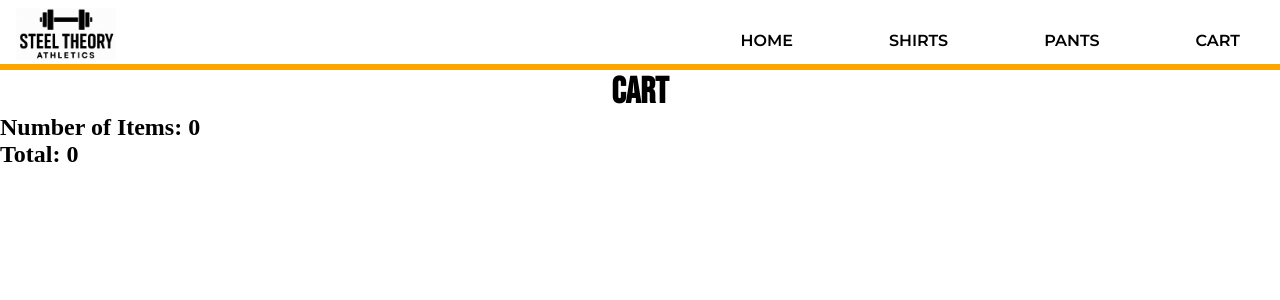
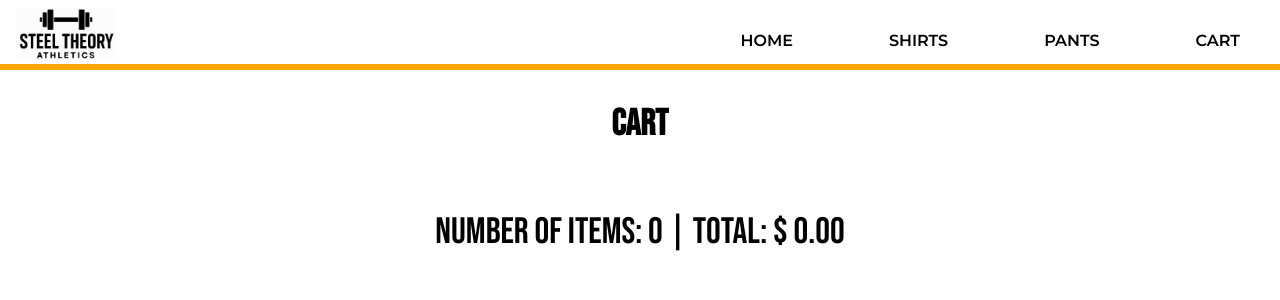
Before and after one commit to jehuzepedasilva2/shopping-app, a React (Vite) app: page /cart in a window 1280 px wide. Shown: the top 300 px of the page. Built offline with nearby package versions, Linux system fonts and the light colour scheme.

Commit message:
cart page basic functinality done

```diff
--- a/src/components/Item.jsx
+++ b/src/components/Item.jsx
@@ -12,7 +12,7 @@ const Item = ({ data, other=false }) => {
     itemPrice = 99.99;
   } else {
     imgSrc = data.image;
-    itemPrice = data.price;
+    itemPrice = (Math.round(data.price * 100) / 100).toFixed(2);
   }
 
   const [showFullDesc, setShowFullDesc] = useState(false);
@@ -33,7 +33,7 @@ const Item = ({ data, other=false }) => {
         {showFullDesc ? 'Less' : 'More'}
       </button>
       <div className='item-price'>
-        ${itemPrice}
+        $ {itemPrice}
         <button
           className='buy-btn'
           onClick={() => {
--- a/src/pages/CartPage.jsx
+++ b/src/pages/CartPage.jsx
@@ -2,16 +2,38 @@ import '../styles/cart-page.css';
 import '../styles/common.css';
 import { CartContext } from '../layouts/MainLayout.jsx';
 import { useContext } from 'react';
+
+// {id: data.id, src: imgSrc, price: itemPrice, desc: desc}], total: previous.total + Number(itemPrice)}
 
 const CartPage = () => {
 
   const { cartDetails, _ } = useContext(CartContext);
 
   return (
-    <div>
+    <div id='cart-page'>
       <h1 className='main-headings'>Cart</h1>
-      <h2>Number of Items: {cartDetails.items.length}</h2>
-      <h2>Total: {cartDetails.total}</h2>
+      <div className='cart-list'>
+        {cartDetails.items.map(item => {
+          return (
+            <div key={item.id} className='cart-item'>
+              <div className='cart-item-img'>
+                <img src={item.src}></img>
+              </div>
+              <div className='cart-item-info'>
+                <p className='cart-item-info-desc'>
+                  {item.desc}
+                </p>
+                <h2 className='cart-item-info-price'>
+                  $ {item.price}
+                </h2>
+              </div>
+            </div>
+          );
+        })}
+      </div>
+      <div className='cart-total'>
+        Number of Items: {cartDetails.items.length} | Total: $ {(Math.round(cartDetails.total * 100) / 100).toFixed(2)}
+      </div>
     </div>
   )
 }
--- a/src/styles/cart-page.css
+++ b/src/styles/cart-page.css
@@ -0,0 +1,60 @@
+#cart-page {
+  display: flex;
+  flex-direction: column;
+  justify-content: center;
+  align-items: center;
+
+  padding: 2rem;
+}
+
+.cart-list {
+  display: flex;
+  flex-direction: column;
+  gap: 2rem;
+  padding: 2rem;
+}
+
+.cart-item {
+  display: flex;
+  gap: 2rem;
+
+  padding: 1rem;
+
+  border: 1px solid black;
+}
+
+.cart-item-img > img {
+  width: 200px;
+  height: 200px;
+  object-fit: contain;
+}
+
+.cart-item-info {
+  display: grid;
+  grid-template-columns: 1fr;
+  grid-template-rows: 1fr 1fr;
+  width: 100%;
+
+}
+
+.cart-item-info > p,
+.cart-item-info > h2 {
+  font-family: var(--secondary-font-family);
+}
+
+.cart-item-info-desc {
+  grid-row: 1;
+  /* align-self: end;
+  justify-self: end; */
+}
+
+.cart-item-info-price {
+  grid-row: 2;
+  align-self: center;
+  justify-self: end;
+}
+
+.cart-total {
+  font-family: var(--primary-font-family);
+  font-size: var(--primary-font-size);
+}
```
